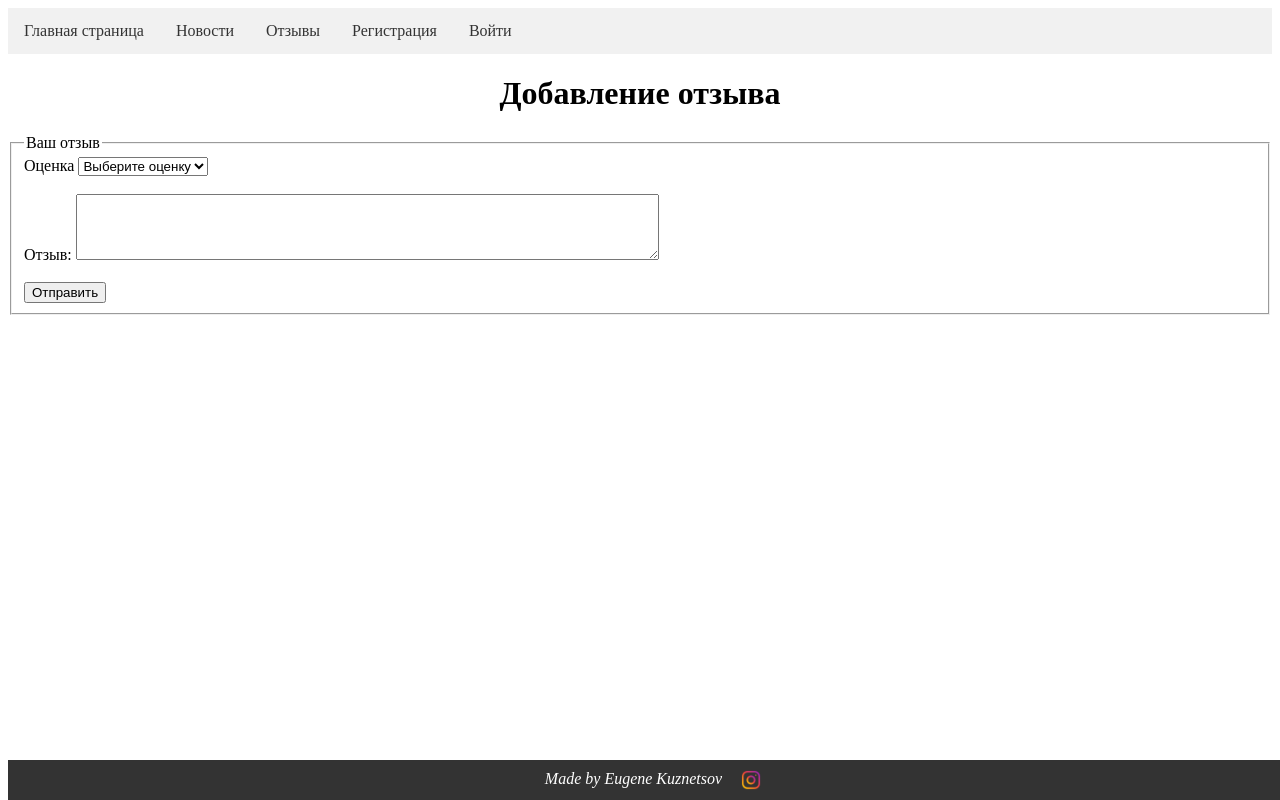
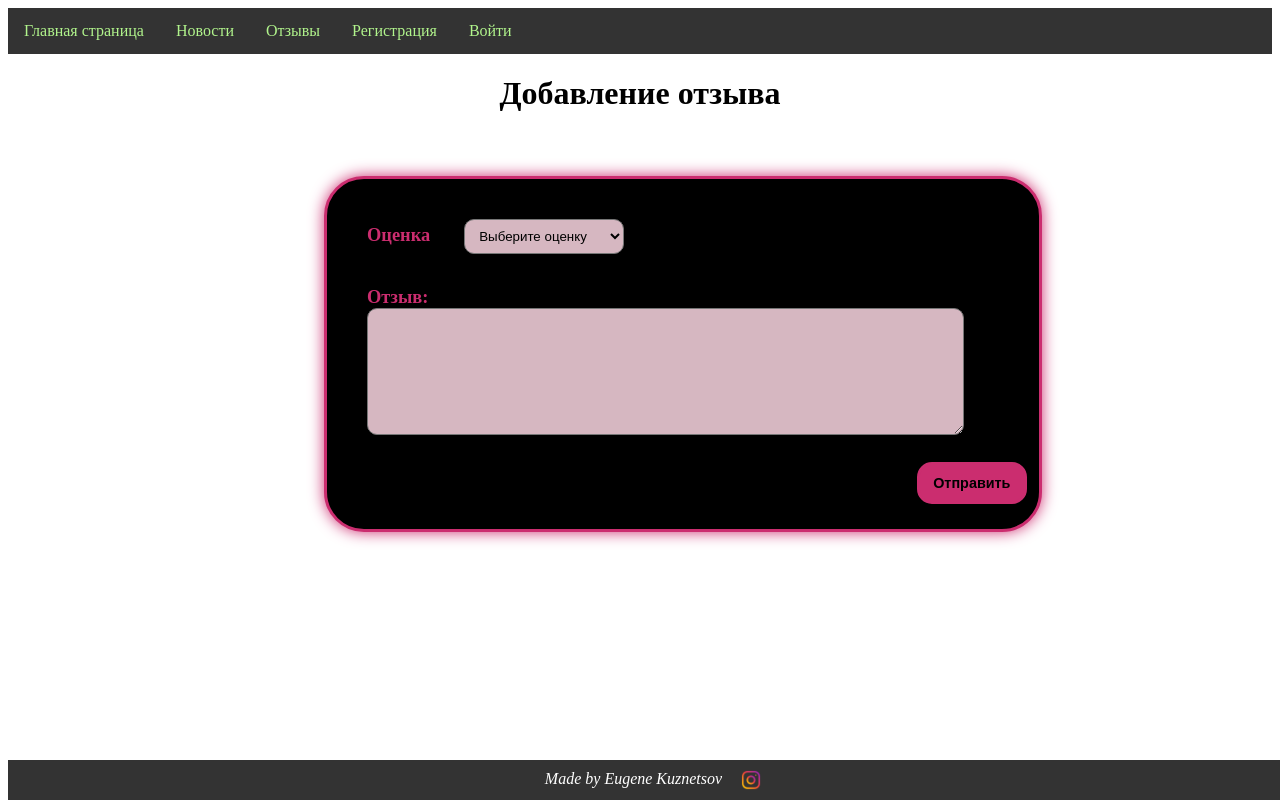
Before and after one commit to EvgenyKuznetsov153502/Igi_python_labs, a Django app: page /add_review/ in a window 1280 px wide. Run offline with Django 4.2, Linux system fonts and the light colour scheme.

Commit message:
add about_company.css, add_review.css, coupon.css, personal_account.css

```diff
--- /dev/null
+++ b/Lab_4/AutoCar/MyApp/static/MyApp/css/add_review.css
@@ -0,0 +1,66 @@
+form {
+  background: #000;
+  width: 50%;
+  height: 270px;
+  margin: 5% 25%;
+  border-radius: 40px;
+  padding: 40px;
+  border: 3px solid #CB2D6F;
+  box-shadow: 0 0 15px #CB2D6F;
+}
+
+.lab-review{
+  color: #CB2D6F;
+  margin-right: 30px;
+  font-size: 1.15em;
+  font-weight: bold;
+}
+
+#input-rate{
+  height: 40px;
+  margin-bottom: 10px;
+}
+
+#button-send{
+  margin-left: 87%;
+  margin-top: 5px;
+  background: #CB2D6F;
+  width:110px;
+  height: 42px;
+  border-radius:15px;
+  font-size: 0.9em;
+  font-weight: bold;
+  border: 3px solid #CB2D6F;
+  cursor: pointer;
+}
+
+#button-send:hover{
+  background: #d68aa4;
+}
+
+#button-send:active{
+  background: #d6b7c1;
+}
+
+#rating{
+  width: 160px;
+  height: 35px;
+  border-radius: 10px;
+  background: #d6b7c1;
+  padding-left: 10px;
+}
+
+#review{
+  background: #d6b7c1;
+  border-radius: 10px;
+  padding: 10px;
+  font-size: 1em;
+}
+
+#review:focus{
+  user-select: none;
+  border: 5px solid #CB2D6F;
+}
+
+#rating option{
+}
--- a/Lab_4/AutoCar/MyApp/templates/MyApp/about_company.html
+++ b/Lab_4/AutoCar/MyApp/templates/MyApp/about_company.html
@@ -2,6 +2,7 @@
 
 {% block content %}
 {% load static %}
+ <link rel="stylesheet" type="text/css" href="{% static 'MyApp/css/about_company.css' %}">
 <main>
 <h1 align="center">{{title}}</h1>
     <section>
@@ -36,7 +37,7 @@
     <hr>
     <section>
         <h2 align="center">Сокращения</h2>
-        <ol>
+        <ol id="abbr-list">
             <li><abbr title="Автостоянка">АС</abbr> - Автостоянка</li>
             <li><abbr title="Парковочное место">ПМ</abbr> - Парковочное место</li>
             <li><abbr title="Бронирование места">БМ</abbr> - Бронирование места</li>
--- a/Lab_4/AutoCar/MyApp/templates/MyApp/add_review.html
+++ b/Lab_4/AutoCar/MyApp/templates/MyApp/add_review.html
@@ -1,14 +1,15 @@
 {% extends 'MyApp/base.html' %}
 
 {% block content %}
+{% load static %}
+<link rel="stylesheet" type="text/css" href="{% static 'MyApp/css/add_review.css' %}">
 <main>
 <h1 align="center">{{title}}</h1>
     <form action="{% url 'review_handler' %}"  method="post">
         {% csrf_token %}
-        <fieldset title="add_review">
-            <legend>Ваш отзыв</legend>
-        <div>
-            <label for="rating">Оценка</label>
+
+        <div id="input-rate">
+            <label for="rating" class="lab-review">Оценка</label>
             <select id="rating" name="rating" required>
                 <option value="" disabled selected>Выберите оценку</option>
                 {% for mark in marks %}
@@ -17,15 +18,14 @@
             </select>
         </div>
         <br>
-        <div>
-            <label>Отзыв:</label>
-            <textarea id="review" name="review" rows="4" cols="70" required></textarea>
+        <div id="input-field">
+            <label class="lab-review">Отзыв:</label>
+            <textarea id="review" name="review" rows="7" cols="70" required></textarea>
         </div>
         <br>
-        <div>
-            <input type="submit" value="Отправить">
+        <div class="but">
+            <input type="submit" value="Отправить" id="button-send" align="right">
         </div>
-        </fieldset>
     </form>
 </main>
 {% endblock %}
--- a/Lab_4/AutoCar/MyApp/templates/MyApp/base.html
+++ b/Lab_4/AutoCar/MyApp/templates/MyApp/base.html
@@ -15,7 +15,7 @@
 <body>
 
 {% block mainmenu %}
-<nav>
+<nav id="nav">
     <ul class="menu">
         {% for m in menu %}
         <li><a href="{% url m.url_name %}">{{m.title}}</a></li>
@@ -27,11 +27,12 @@
 {% block content %}
 {% endblock %}
 {% block footer %}
-<footer>
-    <address>
+<footer id="footer">
+    <address class="address">
     Made by Eugene  Kuznetsov
     <a href = "https://www.instagram.com/evgeny_kuznetsovvv/" target="_blank">
-        <img src="{% static 'MyApp/images/inst.png' %}" alt = "Instagram" class = "instagram-logo" title="Instagram">
+        <img src="{% static 'MyApp/images/inst.png' %}" alt = "Instagram"
+             class = "instagram-logo" title="Instagram">
     </a>
     </address>
 </footer>
--- a/Lab_4/AutoCar/MyApp/templates/MyApp/personal_account.html
+++ b/Lab_4/AutoCar/MyApp/templates/MyApp/personal_account.html
@@ -1,6 +1,8 @@
 {% extends 'MyApp/base.html' %}
 
 {% block content %}
+  {% load static %}
+ <link rel="stylesheet" type="text/css" href="{% static 'MyApp/css/personal_account.css' %}">
 <main>
 <div class="data-container">
     <p>Часовой пояс: {{zone}}</p>
@@ -13,7 +15,7 @@
 <h2>Ваши автомобили:</h2>
 
 {% if my_cars.count %}
-    <ul>
+    <ul class="personal_auto">
 
       {% for c in my_cars %}
       <li>
--- a/Lab_4/AutoCar/static/MyApp/css/styles.css
+++ b/Lab_4/AutoCar/static/MyApp/css/styles.css
@@ -2,9 +2,10 @@
       list-style-type: none;
       margin: 0;
       padding: 0;
-      background-color: #f1f1f1;
+      background-color: #333;
       overflow: hidden;
     }
+
 
     ul.menu li {
       float: left;
@@ -12,7 +13,7 @@
 
     ul.menu li a {
       display: block;
-      color: #333;
+      color: #b1f48c;
       text-align: center;
       padding: 14px 16px;
       text-decoration: none;
```
Also changed, not shown: Lab_4/AutoCar/MyApp/static/MyApp/css/about_company.css (added, +11 -0 lines), Lab_4/AutoCar/MyApp/static/MyApp/css/coupon.css (added, +29 -0 lines), Lab_4/AutoCar/MyApp/static/MyApp/css/personal_account.css (added, +28 -0 lines), Lab_4/AutoCar/MyApp/static/MyApp/css/styles.css (+86 -16 lines), Lab_4/AutoCar/MyApp/templates/MyApp/coupon.html (+6 -1 lines), Lab_4/AutoCar/MyApp/templates/MyApp/home.html (+18 -12 lines).
